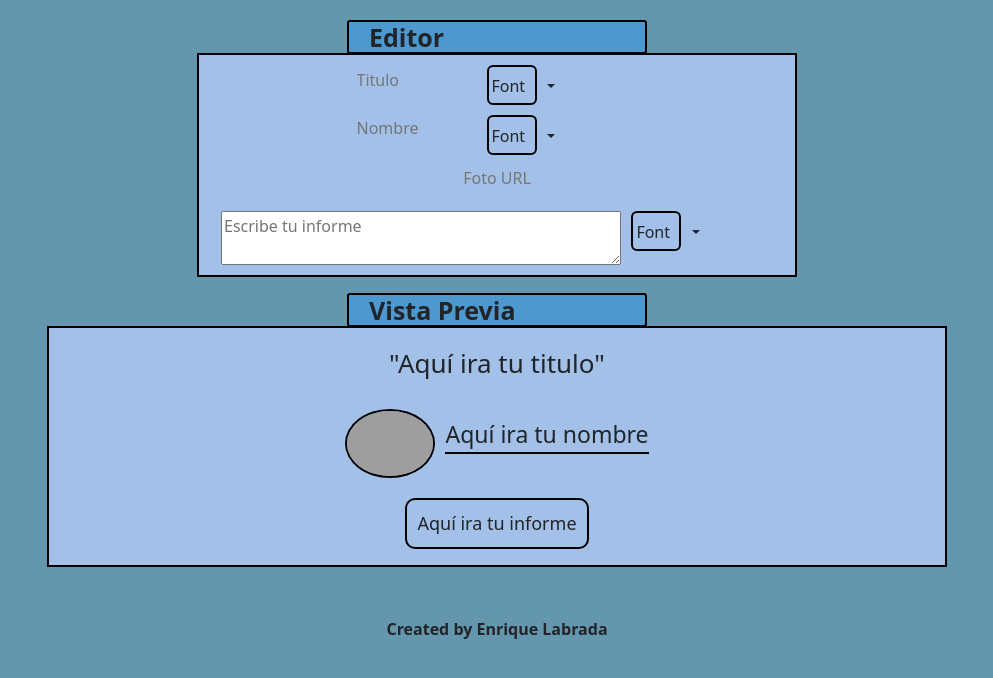
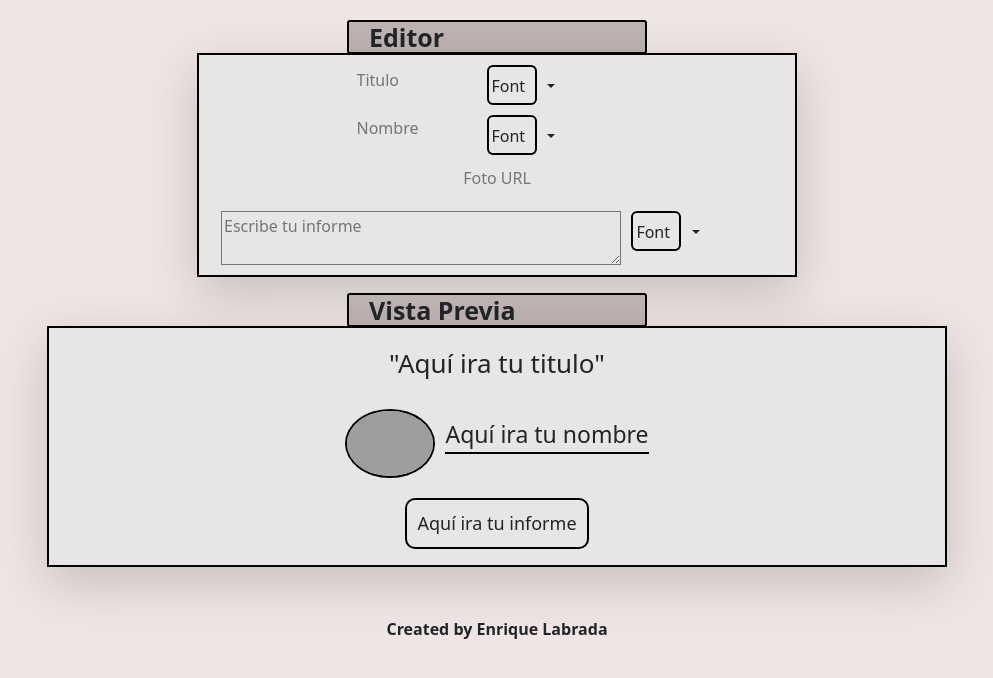
Before and after one commit to EnriqueLabrada/Informe-MarkDown, a React (Create React App) app: page / in a window 1280 px wide. Shown: the top 678 px of the page, without its empty margins (143-1136 px from the left). Built offline with nearby package versions, Linux system fonts and the light colour scheme; grey boxes are pictures that could not be loaded; a web font is replaced by a local one.

Commit message:
Change the bg-color

```diff
--- a/src/App.css
+++ b/src/App.css
@@ -1,5 +1,5 @@
 html, body, .App, #root {
-  background-color:rgb(100, 151, 173) ;
+  background-color:rgb(240, 229, 229);
 }
 
 .App {
--- a/src/components/text-area.jsx
+++ b/src/components/text-area.jsx
@@ -66,7 +66,7 @@ function TextArea () {
     return (
         <div className='mb-3 text-area contanier'>
             <h4  id='editor'>Editor</h4>
-            <div className='editor contaier d-flex'>
+            <div className='editor contaier d-flex shadow-lg'>
                 <div className='input-area'>
                     <input id='Titulo' type='text' placeholder='Titulo' onChange={chTitulo}  />
                     <div className='btn-group'>
--- a/src/components/vistaPrevia.jsx
+++ b/src/components/vistaPrevia.jsx
@@ -11,7 +11,7 @@ function VistaPrevia () {
     return(
     <>
         <h4 >Vista Previa</h4>
-        <div className='vista-previa container '>
+        <div className='vista-previa container shadow-lg '>
             <h2 className='titulo container' id='titulo'>
                 "{informe.titulo}"
             </h2>
--- a/src/styles-sheets/text-area.css
+++ b/src/styles-sheets/text-area.css
@@ -8,7 +8,7 @@
 }
 
 input{
-    background-color:rgb(162, 192, 232) ;
+    background-color:rgb(232, 229, 229) ;
     border: none;
     margin-top: 30px;
     margin-bottom: 20px;
@@ -19,11 +19,12 @@ input{
 .editor{
     width:600px;
     border: black 2px solid;
-    background-color:rgb(162, 192, 232) ;
+    background-color:rgb(232, 229, 229) ;
     font-weight: 800;
     flex-direction: column;
     justify-content: center;
     align-items: center;
+
 }
 
 #editor {
@@ -40,6 +41,7 @@ input{
 #Informe{
     margin: 10px;
     width: 70%;
+    background-color:rgb(232, 229, 229) ;
 }
 
 #Foto{
--- a/src/styles-sheets/vistaPrevia.css
+++ b/src/styles-sheets/vistaPrevia.css
@@ -2,7 +2,7 @@
     min-height: 100px;
     max-width:900px;
     border: black 2px solid;
-    background-color:rgb(162, 192, 232) ;
+    background-color:rgb(232, 229, 229) ;
     display: flex;
     align-items: center;
     text-align: center;
@@ -11,7 +11,7 @@
 }
 
 h4{
-    background-color: rgb(78, 152, 208);
+    background-color:rgb(190, 178, 178) ;
     border: 2px solid black;
     margin-bottom: -1px;
     border-radius: 3px;
@@ -55,7 +55,7 @@ h4{
     border: 2px solid black;
     border-radius: 10px;
     padding: 10px;
-    max-width: 400px;
+    max-width: 700px;
     text-align: start;
 }
 
@@ -63,7 +63,6 @@ h4{
     .vista-previa{
         width: 350px;
         border: black 2px solid;
-        background-color:rgb(162, 192, 232) ;
         display: flex;
         align-items: center;
         text-align: center;
```
